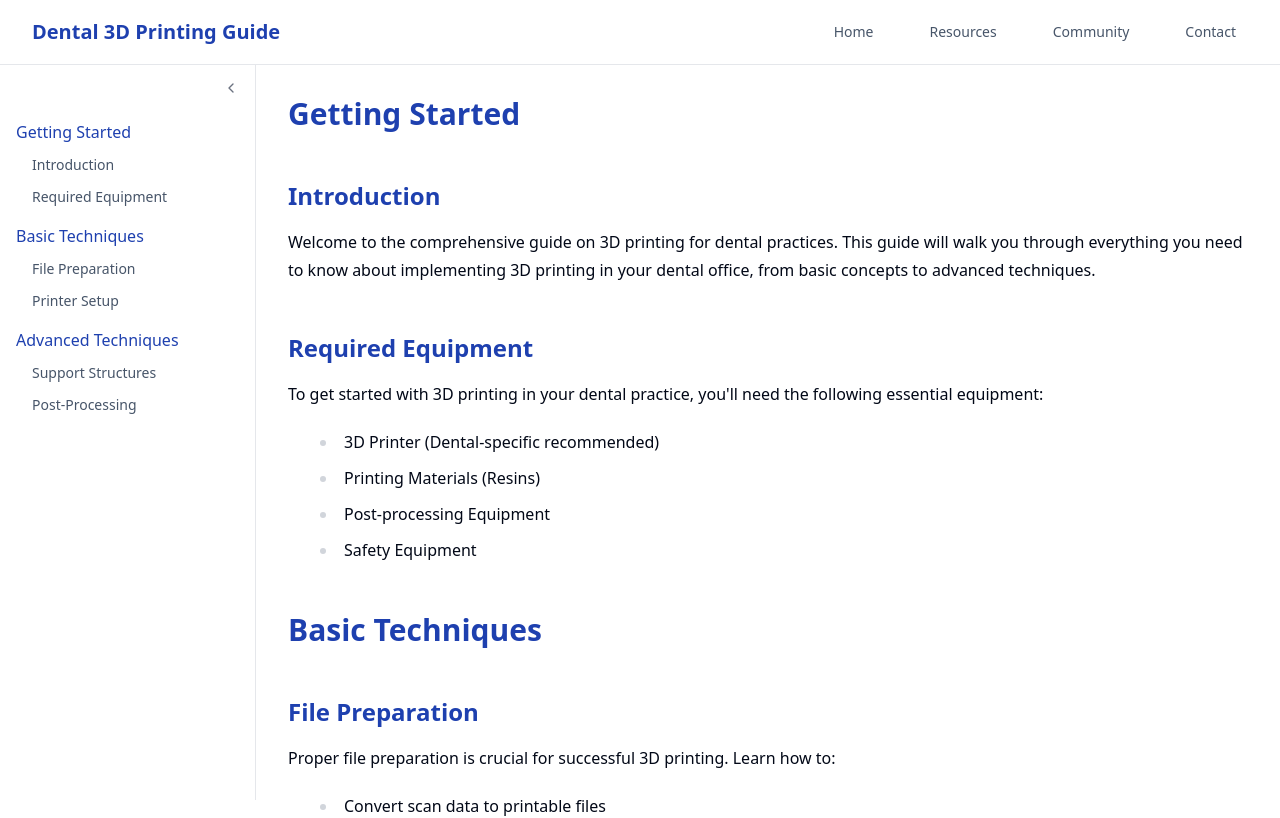
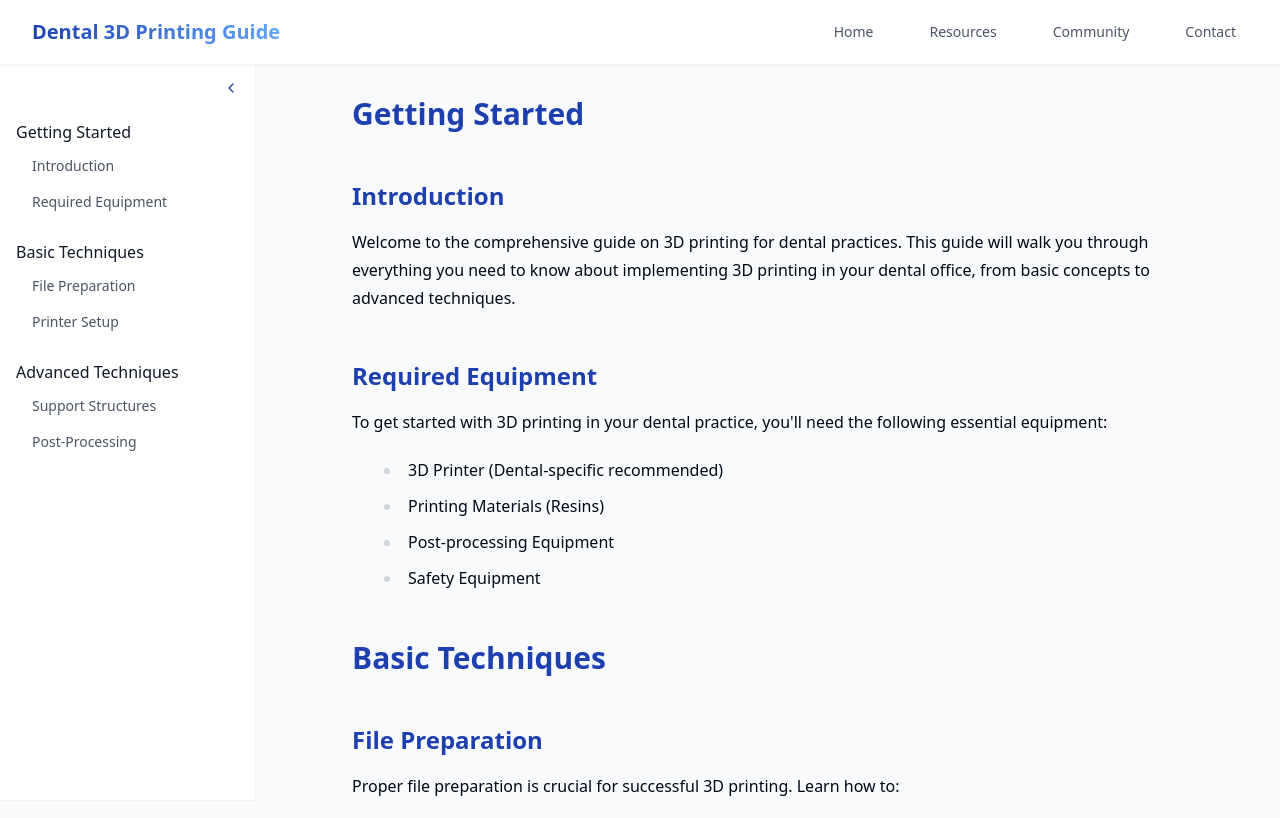
Before and after one commit to Car-Role/3d-dentist-navigator, a React (Vite) app: page / in a window 1280 px wide. Shown: the top 818 px of the page. Built offline with nearby package versions, Linux system fonts and the light colour scheme.

Commit message:
Fix sidebar closing issue
Addressed the problem with the side panel not closing properly. Updated styles to enhance the overall modern and sleek appearance of the website.
[skip gpt_engineer]

```diff
--- a/src/components/GuideNavigation.tsx
+++ b/src/components/GuideNavigation.tsx
@@ -51,29 +51,30 @@ const GuideNavigation = ({ collapsed, onToggle }: GuideNavigationProps) => {
   return (
     <nav
       className={cn(
-        "fixed left-0 top-16 h-[calc(100vh-4rem)] bg-white border-r border-gray-200 transition-all duration-300 overflow-y-auto",
-        collapsed ? "w-16" : "w-64"
+        "fixed left-0 top-16 h-[calc(100vh-4rem)] bg-white/95 backdrop-blur-sm border-r border-gray-100 transition-all duration-300 ease-in-out overflow-y-auto shadow-sm",
+        collapsed ? "w-16 transform translate-x-0" : "w-64 transform translate-x-0"
       )}
     >
-      <div className="flex justify-end p-2">
+      <div className="sticky top-0 flex justify-end p-2 bg-white/80 backdrop-blur-sm z-10">
         <button
           onClick={onToggle}
-          className="p-2 hover:bg-gray-100 rounded-full transition-colors"
+          className="p-2 hover:bg-blue-50 rounded-full transition-colors"
+          aria-label={collapsed ? "Expand sidebar" : "Collapse sidebar"}
         >
           {collapsed ? (
-            <ChevronRight className="h-4 w-4 text-gray-500" />
+            <ChevronRight className="h-4 w-4 text-primary" />
           ) : (
-            <ChevronLeft className="h-4 w-4 text-gray-500" />
+            <ChevronLeft className="h-4 w-4 text-primary" />
           )}
         </button>
       </div>
       <div className="px-4 py-2">
         {sections.map((section) => (
-          <div key={section.id} className="mb-4">
+          <div key={section.id} className="mb-6">
             <button
               onClick={() => scrollToSection(section.id)}
               className={cn(
-                "text-left font-medium text-primary hover:text-primary-dark transition-colors",
+                "text-left font-medium text-gray-900 hover:text-primary transition-colors",
                 collapsed ? "w-8 overflow-hidden" : "w-full"
               )}
             >
@@ -85,7 +86,7 @@ const GuideNavigation = ({ collapsed, onToggle }: GuideNavigationProps) => {
                   <li key={subsection.id}>
                     <button
                       onClick={() => scrollToSection(subsection.id)}
-                      className="text-sm text-secondary-dark hover:text-primary transition-colors"
+                      className="text-sm text-gray-600 hover:text-primary transition-colors w-full text-left py-1"
                     >
                       {subsection.title}
                     </button>
--- a/src/components/TopNav.tsx
+++ b/src/components/TopNav.tsx
@@ -3,30 +3,32 @@ import { Menu } from 'lucide-react';
 
 const TopNav = () => {
   return (
-    <nav className="fixed top-0 w-full bg-white border-b border-gray-200 z-50">
+    <nav className="fixed top-0 w-full bg-white/95 backdrop-blur-sm border-b border-gray-100 z-50 shadow-sm">
       <div className="max-w-7xl mx-auto px-4 sm:px-6 lg:px-8">
         <div className="flex justify-between h-16">
           <div className="flex">
             <div className="flex-shrink-0 flex items-center">
-              <h1 className="text-xl font-bold text-primary">Dental 3D Printing Guide</h1>
+              <h1 className="text-xl font-bold bg-gradient-to-r from-primary to-primary-light bg-clip-text text-transparent">
+                Dental 3D Printing Guide
+              </h1>
             </div>
           </div>
           <div className="hidden sm:ml-6 sm:flex sm:items-center space-x-8">
-            <a href="#" className="text-secondary-dark hover:text-primary px-3 py-2 text-sm font-medium">
+            <a href="#" className="text-gray-600 hover:text-primary px-3 py-2 text-sm font-medium transition-colors">
               Home
             </a>
-            <a href="#" className="text-secondary-dark hover:text-primary px-3 py-2 text-sm font-medium">
+            <a href="#" className="text-gray-600 hover:text-primary px-3 py-2 text-sm font-medium transition-colors">
               Resources
             </a>
-            <a href="#" className="text-secondary-dark hover:text-primary px-3 py-2 text-sm font-medium">
+            <a href="#" className="text-gray-600 hover:text-primary px-3 py-2 text-sm font-medium transition-colors">
               Community
             </a>
-            <a href="#" className="text-secondary-dark hover:text-primary px-3 py-2 text-sm font-medium">
+            <a href="#" className="text-gray-600 hover:text-primary px-3 py-2 text-sm font-medium transition-colors">
               Contact
             </a>
           </div>
           <div className="flex items-center sm:hidden">
-            <button className="text-gray-500 hover:text-primary">
+            <button className="text-gray-500 hover:text-primary transition-colors">
               <Menu className="h-6 w-6" />
             </button>
           </div>
--- a/src/pages/Index.tsx
+++ b/src/pages/Index.tsx
@@ -7,14 +7,14 @@ const Index = () => {
   const [sidebarCollapsed, setSidebarCollapsed] = useState(false);
 
   return (
-    <div className="min-h-screen bg-white">
+    <div className="min-h-screen bg-gray-50">
       <TopNav />
       <GuideNavigation
         collapsed={sidebarCollapsed}
         onToggle={() => setSidebarCollapsed(!sidebarCollapsed)}
       />
-      <main className={`pt-16 transition-all duration-300 ${sidebarCollapsed ? 'ml-16' : 'ml-64'}`}>
-        <div className="max-w-7xl mx-auto px-4 sm:px-6 lg:px-8 py-8">
+      <main className={`pt-16 transition-all duration-300 ease-in-out ${sidebarCollapsed ? 'ml-16' : 'ml-64'}`}>
+        <div className="max-w-4xl mx-auto px-4 sm:px-6 lg:px-8 py-8">
           <GuideContent />
         </div>
       </main>
```
